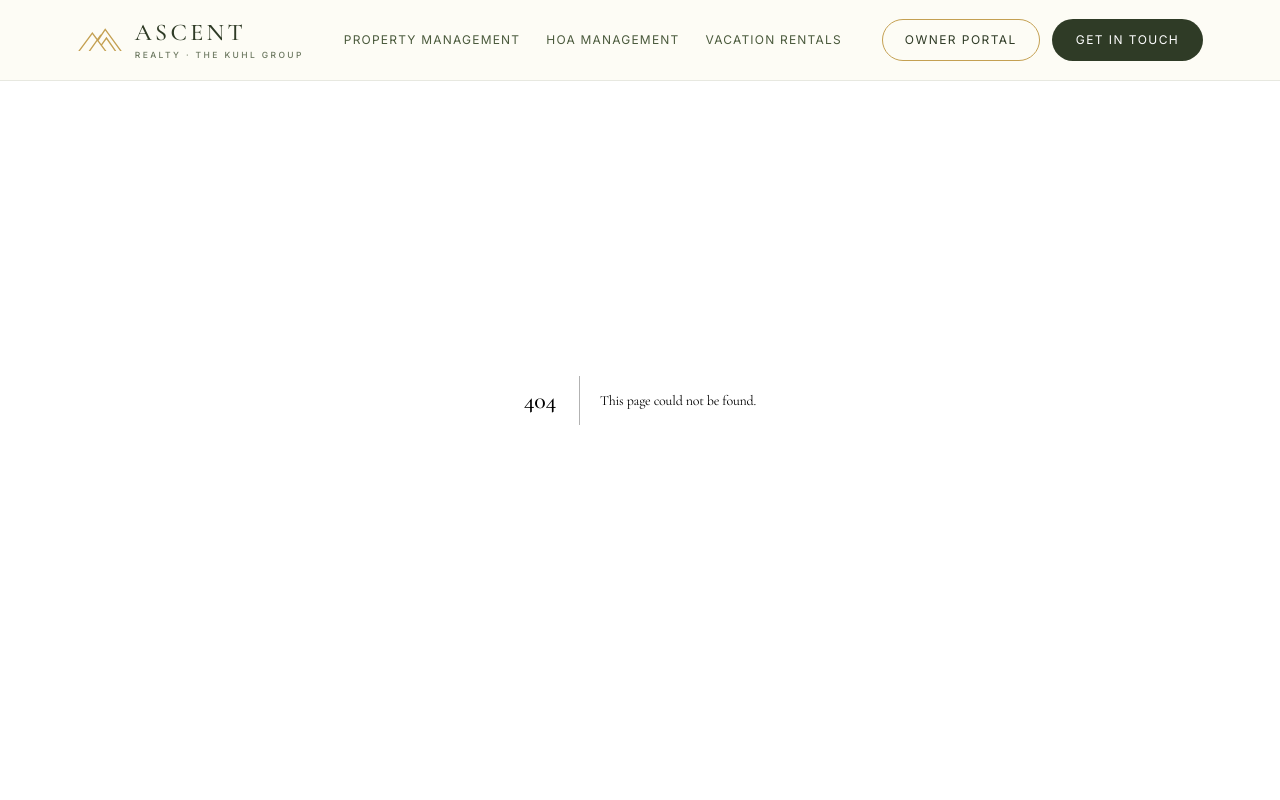
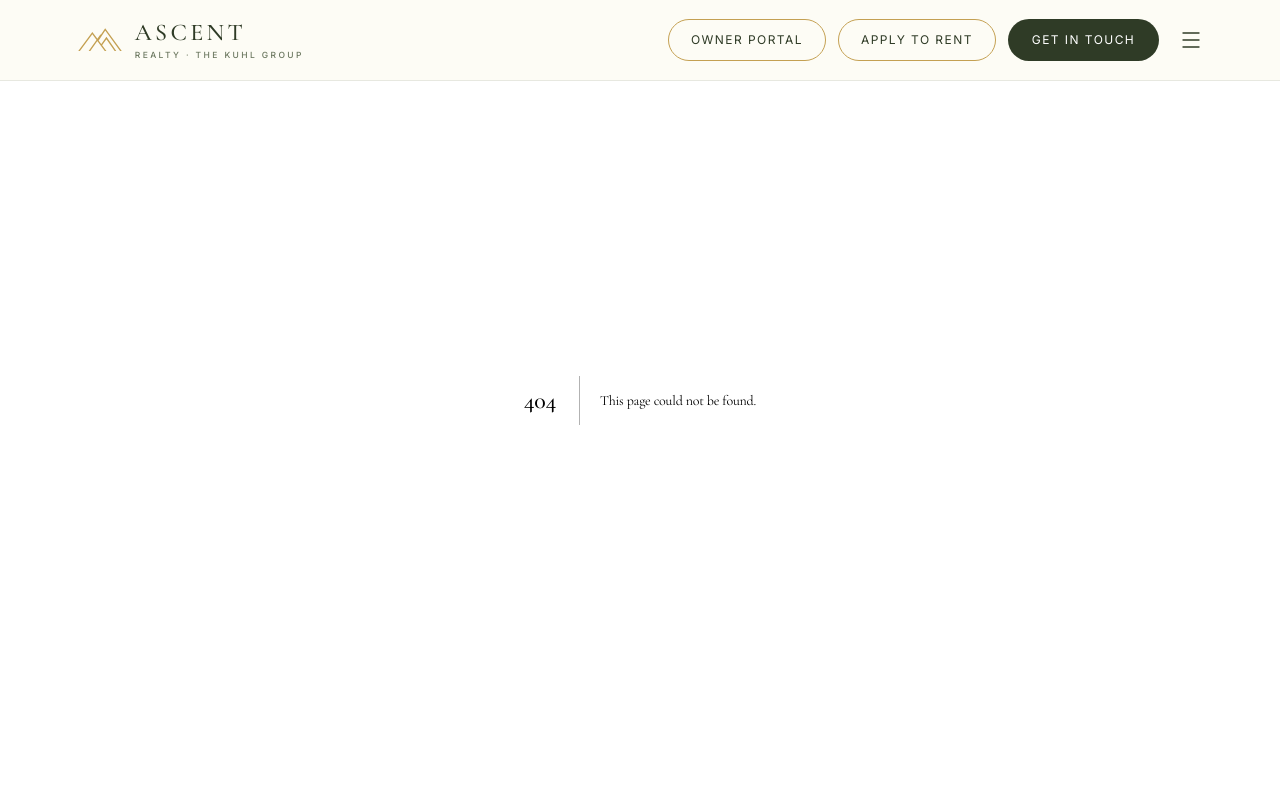
Before and after one commit to jbegley25-oss/kuhl-team, a plain HTML site: page 404/index.html in a window 1280 px wide. Shown: the top 800 px of the page. Drawn offline with Linux system fonts and the light colour scheme.

Commit message:
Link Owner Portal and Apply to Rent to Buildium
Co-Authored-By: Claude Opus 5.5 <noreply@anthropic.com>

```diff
--- a/summit/style.css
+++ b/summit/style.css
@@ -64,3 +64,7 @@ footer{background:#e9f0da;color:var(--soft)}footer .brand{color:var(--ink)}foote
 @media(max-width:1180px){header>.portal{margin-left:auto}header>.portal+.cta{margin-left:0}}
 @media(max-width:650px){header>.portal{display:none}}
 header .brand{flex-shrink:0}.brand small{white-space:nowrap}header{gap:28px}header nav{gap:24px}
+/* three header buttons: collapse nav into the menu below 1400px */
+header>.portal+.portal{margin-left:-16px}
+@media(max-width:1400px){header nav{display:none}.menu{display:block}header>.portal{margin-left:auto}header>.portal+.portal{margin-left:-16px}header>.cta{margin-left:-16px}}
+@media(max-width:900px){header>.portal{display:none}header>.cta{margin-left:auto}}
--- a/theme.css
+++ b/theme.css
@@ -154,13 +154,13 @@ footer span[role="img"] > * { display: none !important; }
 }
 .ar-portal:hover { background: var(--color-copper); color: #fff; }
 .ar-portal--menu { display: block; text-align: center; padding: 14px; margin-top: 12px; }
-@media (max-width: 639px) { body > header .ar-portal:not(.ar-portal--menu) { display: none; } }
+@media (max-width: 900px) { body > header .ar-portal:not(.ar-portal--menu) { display: none; } }
 
 /* keep header items on one line; switch to the menu below 1180px like the home page */
 body > header > div.mx-auto > nav { gap: 26px !important; }
 body > header nav a, body > header a { white-space: nowrap; }
 body > header > div.mx-auto > nav a { font-size: 12px; letter-spacing: .1em; }
-@media (max-width: 1180px) {
+@media (max-width: 1400px) {
   body > header > div.mx-auto > nav { display: none !important; }
   body > header > div.lg\:hidden { display: block !important; }
   body > header button.lg\:hidden { display: block !important; }
--- a/theme.js
+++ b/theme.js
@@ -37,15 +37,24 @@
   apply();
 
   // ---- Owner Portal button (header + mobile menu) ----
-  var PORTAL_URL = "#owner-portal"; // TODO: replace with the real owner portal link
+  var LINKS = [
+    ["Owner Portal", "https://ascentrealtycoloradollc.managebuilding.com/manager/app/accounting/rental-owner-financials"],
+    ["Apply to Rent", "https://ascentrealtycoloradollc.managebuilding.com/Resident/rental-application/new"]
+  ];
 
   function makePortal(extraClass) {
+    var frag = document.createDocumentFragment();
+    LINKS.forEach(function (l) { frag.appendChild(makeLink(l[0], l[1], extraClass)); });
+    return frag;
+  }
+
+  function makeLink(label, url, extraClass) {
     var a = document.createElement("a");
-    a.href = PORTAL_URL;
+    a.href = url;
     a.className = "ar-portal" + (extraClass ? " " + extraClass : "");
-    a.textContent = "Owner Portal";
+    a.textContent = label;
     a.setAttribute("data-portal", "");
-    if (/^https?:/.test(PORTAL_URL)) { a.target = "_blank"; a.rel = "noopener"; }
+    if (/^https?:/.test(url)) { a.target = "_blank"; a.rel = "noopener"; }
     return a;
   }
 
```
Also changed, not shown: index.html (+1 -1 lines), summit/index.html (+1 -1 lines).
